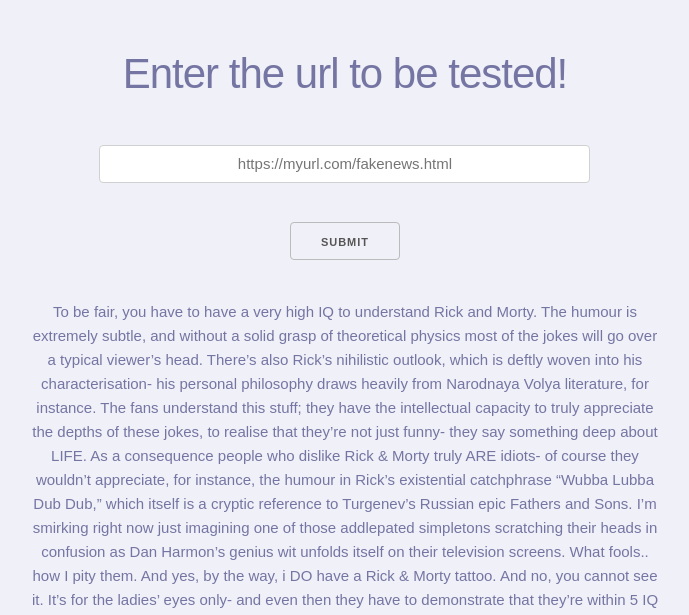
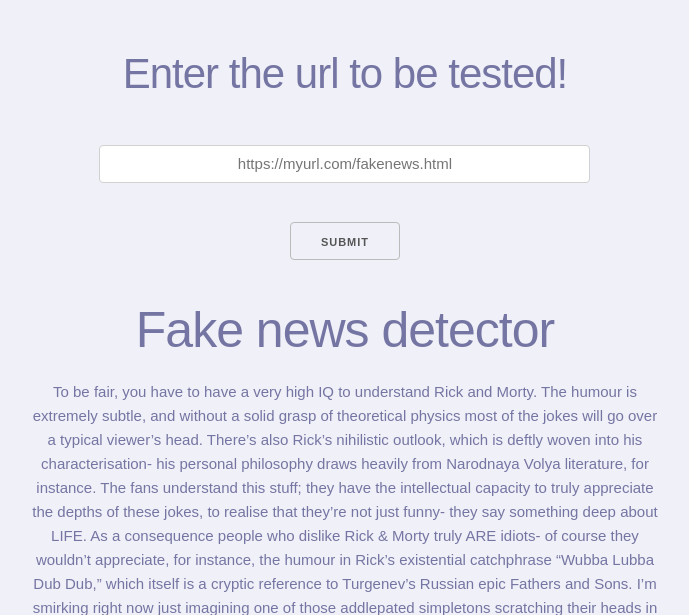
Before and after one commit to himmelmaus/fakeNewsDetector, a Flask app: page / in a window 1280 px wide. Shown: the top 615 px of the page, without its empty margins (295-984 px from the left). Run offline with Flask 2, Linux system fonts and the light colour scheme.

Commit message:
user input working fine, waiting for some certain lithuanians to get scraping and fake news detection working so no actual functionality

```diff
--- a/app/run.py
+++ b/app/run.py
@@ -1,6 +1,7 @@
 from flask import Flask
 from flask import request
 from flask import render_template
+from time import sleep
 
 app = Flask(__name__)
 
--- a/app/templates/index.html
+++ b/app/templates/index.html
@@ -16,6 +16,8 @@
                   </form>
                   {% if result %}
                     <h1> {{ result }} </h1>
+                  {% else %}
+                    <h1> Fake news detector</h1>
                   {% endif %}
                   <p>To be fair, you have to have a very high IQ to understand Rick and Morty. The humour is extremely subtle, and without a solid grasp of theoretical physics most of the jokes will go over a typical viewer’s head. There’s also Rick’s nihilistic outlook, which is deftly woven into his characterisation- his personal philosophy draws heavily from Narodnaya Volya literature, for instance. The fans understand this stuff; they have the intellectual capacity to truly appreciate the depths of these jokes, to realise that they’re not just funny- they say something deep about LIFE. As a consequence people who dislike Rick & Morty truly ARE idiots- of course they wouldn’t appreciate, for instance, the humour in Rick’s existential catchphrase “Wubba Lubba Dub Dub,” which itself is a cryptic reference to Turgenev’s Russian epic Fathers and Sons. I’m smirking right now just imagining one of those addlepated simpletons scratching their heads in confusion as Dan Harmon’s genius wit unfolds itself on their television screens. What fools.. how I pity them.
 
```
